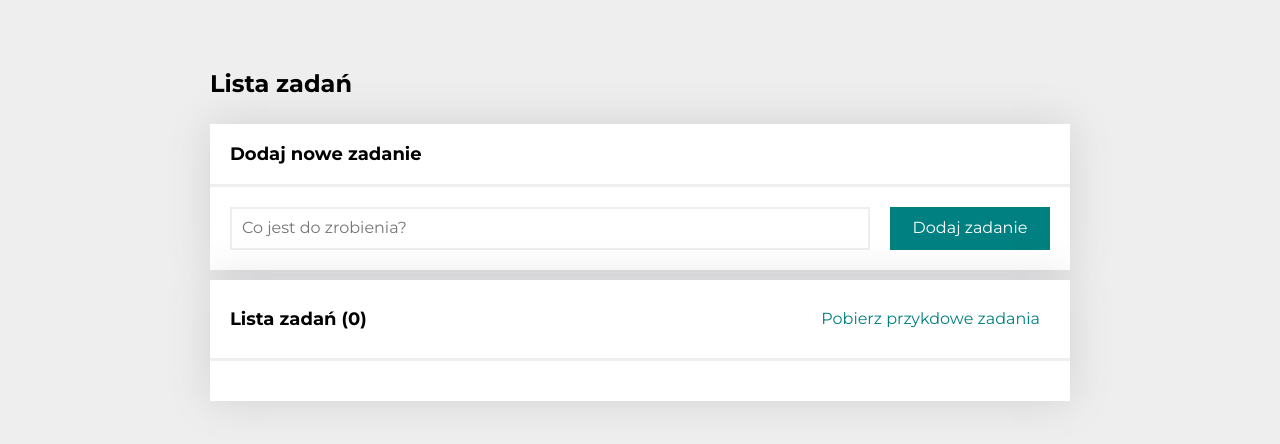
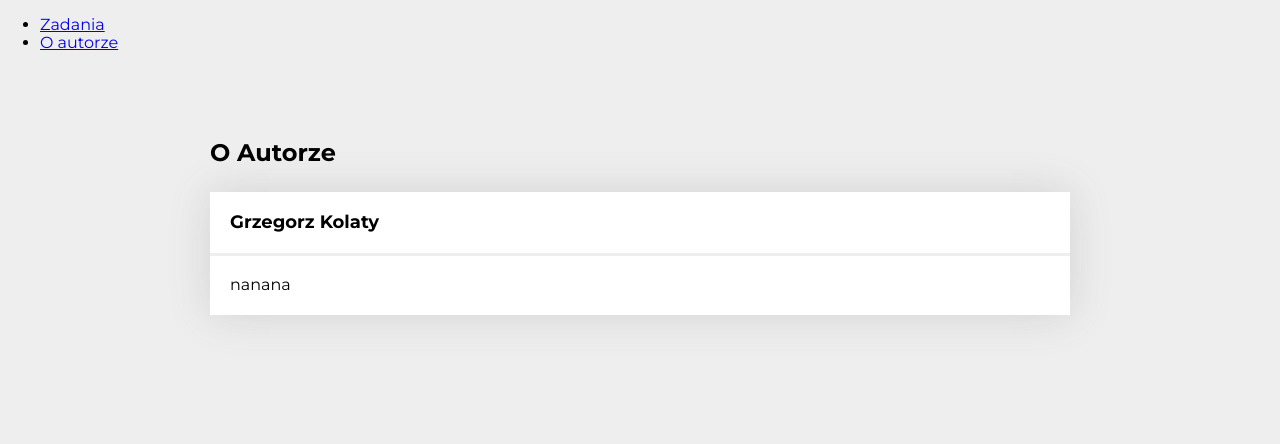
Before and after one commit to Grzegorz-Kolaty/to-do-list-react2, a React (Create React App) app: page /author in a window 1280 px wide. Shown: the top 444 px of the page. Built offline with nearby package versions, Linux system fonts and the light colour scheme.

Commit message:
routing websites, set to tasks as main

```diff
--- a/src/App.js
+++ b/src/App.js
@@ -1,9 +1,33 @@
+import { BrowserRouter, Link, Switch, Route, Redirect, useParams } from "react-router-dom/cjs/react-router-dom.min";
 import Tasks from "./features/tasks/Tasks";
+import Author from "./features/author/Author";
 
 function App() {
-    return (
-        <Tasks />
-    );
+  return (
+    <BrowserRouter basename="/to-do-list-react2">
+      <nav>
+        <ul>
+          <li>
+            <Link to="/zadania">Zadania</Link>
+          </li>
+          <li>
+            <Link to="/author">O autorze</Link>
+          </li>
+        </ul>
+        <Switch>
+          <Route path="/zadania">
+            <Tasks />
+          </Route>
+          <Route path="/author">
+            <Author />
+          </Route>
+          <Route path="/">
+            <Redirect to="/zadania" />
+          </Route>
+        </Switch>
+      </nav>
+    </BrowserRouter>
+  );
 }
 
 export default App;
--- /dev/null
+++ b/src/features/author/Author.js
@@ -0,0 +1,14 @@
+import { Container } from "../../common/Container/styled"
+import Header from "../../common/Header"
+import Section from "../../common/Section"
+
+function Author() {
+  return (
+    <Container>
+      <Header title="O Autorze" />
+      <Section title="Grzegorz Kolaty"
+        body={<>nanana</>} />
+    </Container>
+  )
+}
+export default Author;
--- a/src/features/tasks/Buttons/styled.js
+++ b/src/features/tasks/Buttons/styled.js
@@ -3,7 +3,7 @@
 export const Wrapper = styled.div`
   padding: 0px;
   margin: 0px;
-`
+`;
 
 export const Button = styled.button`
   font-size: ${({ theme }) => theme.font.sizeNormal};
```
